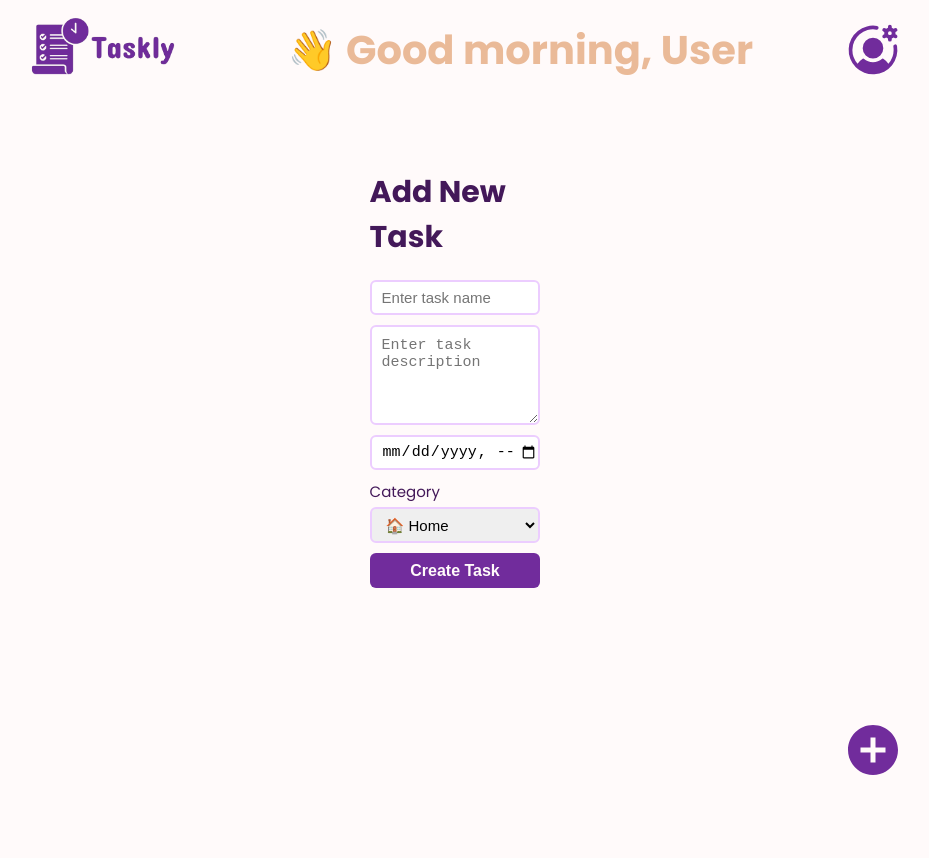
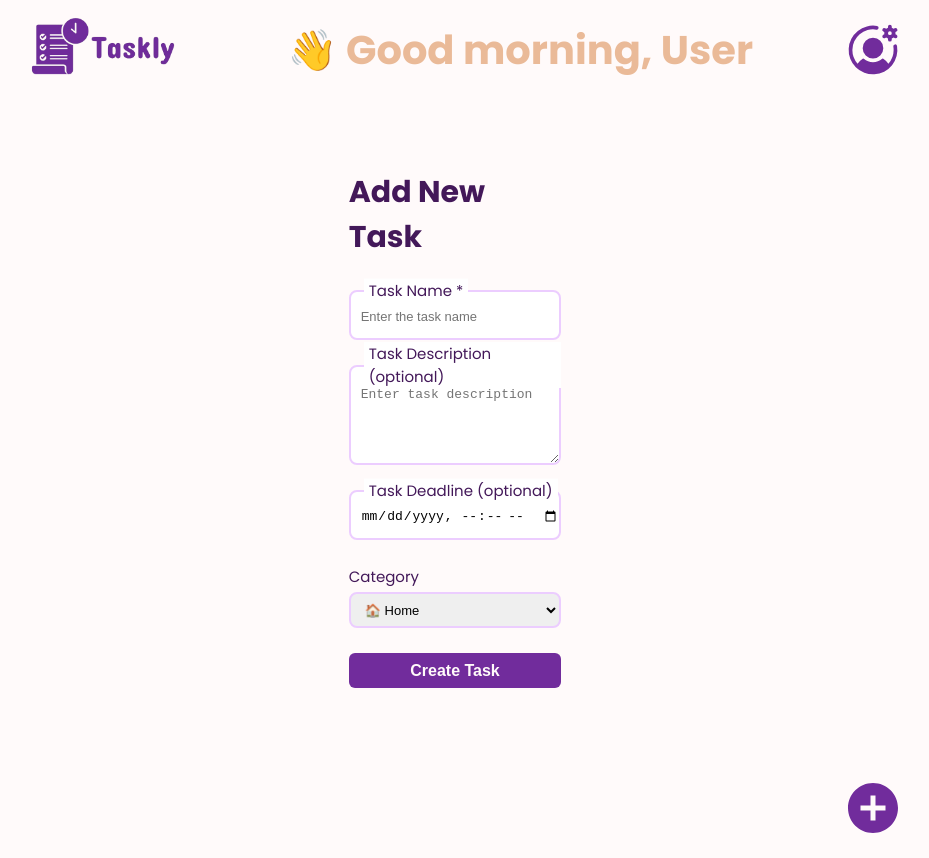
Before and after one commit to Naeemi7/Taskly, a React (Vite) app in the folder client/: page / in a window 1280 px wide. Shown: the whole page, without its empty margins (185-1114 px from the left). Before the commit the page ends 800 px from the top, so only its background shows below. Built offline with nearby package versions, Linux system fonts and the light colour scheme; the HTML template or start-up script is replaced by a standard one.

Commit message:
the add task layout has been completed

```diff
--- a/client/src/components/Features/AddTask/AddTask.jsx
+++ b/client/src/components/Features/AddTask/AddTask.jsx
@@ -12,14 +12,25 @@ const AddTask = () => {
     <div className="add-task-container">
       <h2>Add New Task</h2>
       <form>
-        <input type="text" placeholder="Enter task name" />
-        <textarea placeholder="Enter task description"></textarea>
+        <div className="input-box">
+          <label htmlFor="task-name">Task Name *</label>
+          <input type="text" placeholder="Enter the task name" />
+        </div>
+
+        <div className="textarea-box">
+          <label htmlFor="task-name">Task Description (optional)</label>
+          <textarea placeholder="Enter task description" />
+        </div>
+
+        <div className="date-box">
+          <label htmlFor="task-name">Task Deadline (optional)</label>
           <input
             type="datetime-local"
             value={dateTime}
             name="datetime"
             onChange={handleDateTimeChange}
           />
+        </div>
 
         <div className="select-category-container">
           <label>Category</label>
--- a/client/src/styles/App.scss
+++ b/client/src/styles/App.scss
@@ -102,14 +102,14 @@ body {
   // Add Task Component style
   .add-task-container {
     height: 80%;
-    width: 30%;
+    width: 35%;
     display: flex;
     flex-direction: column;
     align-items: center;
     padding: 4rem;
 
     h2 {
-      margin-bottom: 2rem;
+      margin-bottom: 3rem;
     }
 
     // Form style
@@ -117,17 +117,39 @@ body {
       width: 100%;
       display: flex;
       flex-direction: column;
-      gap: 1rem;
+      gap: 2.5rem;
 
-      textarea {
-        @include common-input-template;
-        height: 10rem;
-        padding-top: 1rem;
+      // Input box style
+      .input-box {
+        @include common-input-container-template;
+        height: 5rem;
+
+        input {
+          padding-top: 0.3rem;
+          @include common-input-template;
+        }
       }
 
-      input {
-        height: 3.5rem;
-        @include common-input-template;
+      // Textarea box style
+      .textarea-box {
+        @include common-input-container-template;
+        height: 10rem;
+
+        textarea {
+          @include common-input-template;
+          padding-top: 2rem;
+        }
+      }
+
+      // Date-box style
+      .date-box {
+        @include common-input-container-template;
+        height: 5rem;
+
+        input {
+          padding-top: 0.3rem;
+          @include common-input-template;
+        }
       }
 
       // Select category container style
--- a/client/src/styles/_mixin.scss
+++ b/client/src/styles/_mixin.scss
@@ -10,12 +10,46 @@
   }
 }
 
+// Mixin template for common input container
+@mixin common-input-container-template {
+  position: relative;
+  width: 100%;
+
+  // Remove the top border under the label
+  &::before {
+    content: "";
+    position: absolute;
+    left: 15px; // Adjust this based on label width
+    top: 0;
+    right: auto;
+    height: -5px;
+    width: calc(100% - 30px); // Adjust to cover the label area
+    background: white;
+    z-index: 1;
+  }
+
+  // Label styling
+  label {
+    position: absolute;
+    left: 15px;
+    top: 0;
+    transform: translateY(-50%);
+    background: white;
+    padding: 0 5px;
+    font-size: 1.5rem;
+    color: $font-color;
+    z-index: 2;
+  }
+}
+
 // Mixin template for common input fields
 @mixin common-input-template {
-  border-radius: 0.6rem;
+  height: 100%;
+  width: 100%;
+  border-radius: 0.8rem;
   border: 2px solid $structure-elements-light-color;
   outline: none;
-  font-size: 1.5rem;
+  font-size: 1.3rem;
   padding-left: 1rem;
 
   &:focus {
```
Lines whose indentation alone changed are shown as unchanged.
